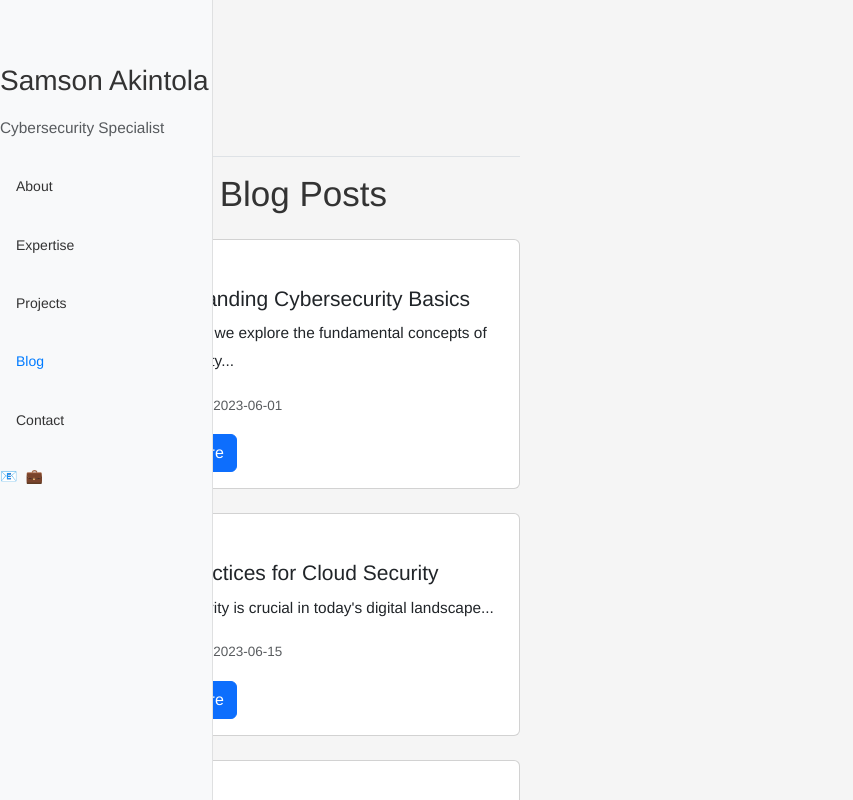
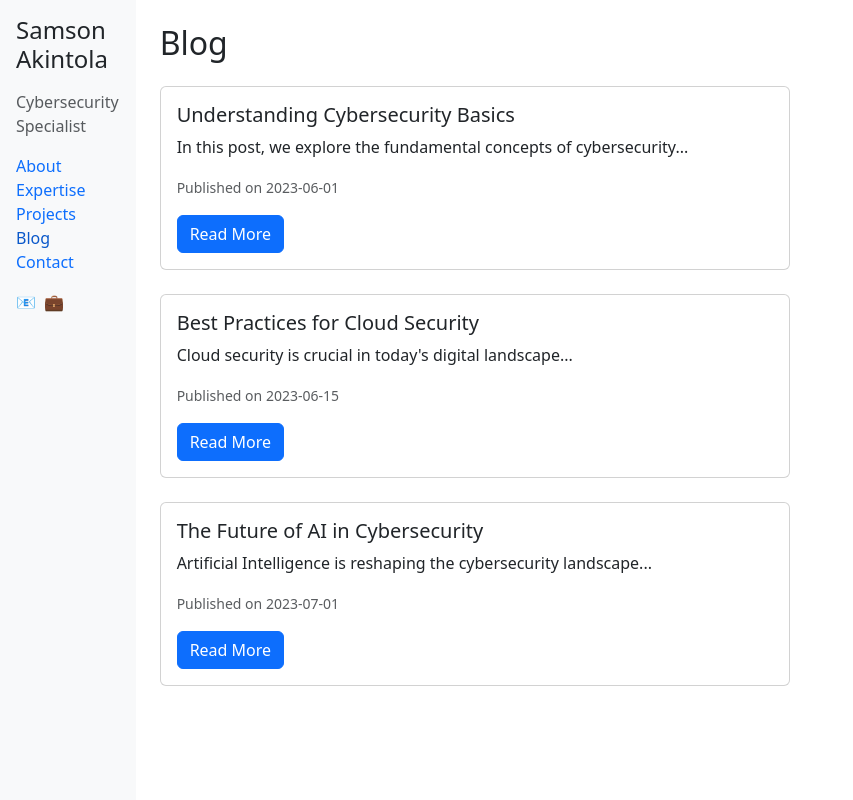
Before and after one commit to Paqads/paqs, a React (Vite) app: page / in a window 1280 px wide. Both pictures are taken after a click on the button "Blog". Shown: the whole page, without its empty margins (0-853 px from the left). Built offline with nearby package versions, Linux system fonts and the light colour scheme.

Commit message:
Optimize components for Bootstrap and minimize custom CSS

```diff
--- a/src/About.jsx
+++ b/src/About.jsx
@@ -1,14 +1,13 @@
 import React from 'react';
-import './About.css';
 
 const About = () => {
   return (
     <div className="row">
       <div className="col-md-4 mb-4">
         <div className="about-image-container">
-          <img src="public/images/samson-akintola.jpg" alt="Samson Akintola" className="img-fluid rounded-circle" />
+          <img src="/path/to/your/image.jpg" alt="Samson Akintola" className="img-fluid rounded-circle" />
           <div className="image-overlay">
-            <p>Samson Akintola</p>
+            <p className="h5 mb-0">Samson Akintola</p>
             <p>Cybersecurity Specialist</p>
           </div>
         </div>
@@ -18,29 +17,29 @@ const About = () => {
 
         <h3 className="mt-4">Core Expertise</h3>
         <ul className="list-unstyled">
-          <li>✔️ Risk Management</li>
-          <li>✔️ Infrastructure Design and Optimization</li>
-          <li>✔️ Identity and Access Management (IAM)</li>
-          <li>✔️ Cybersecurity Strategy and Implementation</li>
-          <li>✔️ Network Architecture and Security</li>
-          <li>✔️ Process Compliance and Automation</li>
+          <li className="mb-2">✔️ Risk Management</li>
+          <li className="mb-2">✔️ Infrastructure Design and Optimization</li>
+          <li className="mb-2">✔️ Identity and Access Management (IAM)</li>
+          <li className="mb-2">✔️ Cybersecurity Strategy and Implementation</li>
+          <li className="mb-2">✔️ Network Architecture and Security</li>
+          <li className="mb-2">✔️ Process Compliance and Automation</li>
         </ul>
 
         <h3 className="mt-4">Experience Highlights</h3>
         <ul className="list-unstyled">
-          <li>🚀 Improved system efficiency by 20% and reduced downtime by 25% as a Cyber Security Analyst at Paqads Limited.</li>
-          <li>🚀 Engineered a network with 99.9% operational efficiency and achieved 100% uptime for critical IT servers at Shamartech Limited.</li>
-          <li>🚀 Successfully designed and implemented security protocols that increased system integrity and compliance by 20%.</li>
-          <li>🚀 Reduced configuration errors by 40% through effective management of Puppet Open Source and Enterprise servers.</li>
+          <li className="mb-2">🚀 Improved system efficiency by 20% and reduced downtime by 25% as a Cyber Security Analyst at Paqads Limited.</li>
+          <li className="mb-2">🚀 Engineered a network with 99.9% operational efficiency and achieved 100% uptime for critical IT servers at Shamartech Limited.</li>
+          <li className="mb-2">🚀 Successfully designed and implemented security protocols that increased system integrity and compliance by 20%.</li>
+          <li className="mb-2">🚀 Reduced configuration errors by 40% through effective management of Puppet Open Source and Enterprise servers.</li>
         </ul>
 
         <h3 className="mt-4">Certifications</h3>
         <ul className="list-unstyled">
-          <li>🏅 Certified Information Systems Security Professional (CISSP)</li>
-          <li>🏅 Microsoft Office Specialist (MOS)</li>
-          <li>🏅 AWS Certified Solutions Architect - Associate</li>
-          <li>🏅 Computer Technical Support</li>
-          <li>🏅 Scrum Master Certified (SMC)</li>
+          <li className="mb-2">🏅 Certified Information Systems Security Professional (CISSP)</li>
+          <li className="mb-2">🏅 Microsoft Office Specialist (MOS)</li>
+          <li className="mb-2">🏅 AWS Certified Solutions Architect - Associate</li>
+          <li className="mb-2">🏅 Computer Technical Support</li>
+          <li className="mb-2">🏅 Scrum Master Certified (SMC)</li>
         </ul>
 
         <h3 className="mt-4">Passion for Technology</h3>
--- a/src/App.css
+++ b/src/App.css
@@ -1,139 +1,8 @@
-html, body {
-  height: 100%;
-  margin: 0;
-  padding: 0;
-  overflow: hidden;
-}
-
-body {
-  font-family: 'Helvetica Neue', Arial, sans-serif;
-  line-height: 1.6;
-  color: #333;
-  background-color: #f5f5f5;
-}
-
-#root {
-  height: 100%;
-}
-
-.app {
-  display: flex;
-  height: 100%;
-  overflow: hidden;
-}
-
-nav {
-  width: 250px;
-  background-color: #fff;
-  padding: 40px;
-  box-shadow: 2px 0 5px rgba(0,0,0,0.1);
-  display: flex;
-  flex-direction: column;
-  overflow-y: auto;
-  flex-shrink: 0;
-}
-
-.nav-content {
-  flex: 1;
-}
-
-main {
-  flex-grow: 1;
-  padding: 60px;
-  overflow-y: auto;
-  display: flex;
-  flex-direction: column;
-}
-
-h1 {
-  font-size: 1.8em;
-  font-weight: 300;
-  margin: 0 0 10px 0;
-}
-
-.title {
-  font-size: 1em;
-  color: #666;
-  margin-bottom: 40px;
-}
-
-nav button {
-  display: block;
-  width: 100%;
-  text-align: left;
-  background: none;
-  border: none;
-  font-size: 1em;
-  margin: 10px 0;
-  padding: 5px 0;
-  color: #999;
-  cursor: pointer;
-  transition: color 0.3s ease;
-}
-
-nav button:hover, nav button.active {
-  color: #333;
-}
-
-.social-icons {
-  margin-top: 20px;
-}
-
-.social-icons a {
-  font-size: 1.5em;
-  margin-right: 10px;
-  text-decoration: none;
-}
-
-h2 {
-  font-size: 2.5em;
-  font-weight: 300;
-  margin-bottom: 30px;
-  color: #333;
-}
-
-h3 {
-  font-size: 1.5em;
-  font-weight: 300;
-  margin-top: 30px;
-  margin-bottom: 15px;
-  color: #333;
-}
-
-p {
-  font-size: 1.1em;
-  line-height: 1.8;
-  max-width: 800px;
-}
-body {
-  font-size: .875rem;
-}
 
 .sidebar {
-  position: fixed;
+  height: 100vh;
+  position: sticky;
   top: 0;
-  bottom: 0;
-  left: 0;
-  z-index: 100;
-  padding: 48px 0 0;
-  box-shadow: inset -1px 0 0 rgba(0, 0, 0, .1);
-}
-
-.sidebar .nav-link {
-  font-weight: 500;
-  color: #333;
-}
-
-.sidebar .nav-link.active {
-  color: #007bff;
-}
-
-.navbar-brand {
-  padding-top: .75rem;
-  padding-bottom: .75rem;
-  font-size: 1rem;
-  background-color: rgba(0, 0, 0, .25);
-  box-shadow: inset -1px 0 0 rgba(0, 0, 0, .25);
 }
 
 .about-image-container {
@@ -160,214 +29,14 @@ body {
 .about-image-container:hover .image-overlay {
   opacity: 1;
 }
-.about-content ul, .expertise-list {
-  list-style-type: none;
-  padding-left: 0;
-}
 
-.about-content li, .expertise-list li {
-  margin-bottom: 10px;
-  padding-left: 20px;
-  position: relative;
-}
-
-.about-content li:before, .expertise-list li:before {
-  content: "•";
-  position: absolute;
-  left: 0;
-  color: #666;
-}
-
-.expertise-content {
-  max-width: 800px;
-  margin: 0 auto;
-}
-
-.expertise-intro {
-  font-size: 1.1em;
-  line-height: 1.6;
-  margin-bottom: 30px;
-  color: #555;
-}
-
-.expertise-area {
-  margin-bottom: 40px;
-}
-
-.expertise-area h3 {
-  font-size: 1.8em;
-  color: #333;
-  margin-bottom: 20px;
-  border-bottom: 2px solid #eee;
-  padding-bottom: 10px;
-}
-
-.expertise-list {
-  display: grid;
-  grid-template-columns: repeat(auto-fill, minmax(300px, 1fr));
-  gap: 25px;
-  padding: 0;
-}
-
-.expertise-list li {
-  background-color: #fff;
-  padding: 25px;
-  border-radius: 8px;
-  box-shadow: 0 4px 6px rgba(0,0,0,0.1);
-  transition: all 0.3s ease;
-  position: relative;
-  overflow: hidden;
-}
-
-.expertise-list li:before {
-  content: "";
-  position: absolute;
-  top: 0;
-  left: 0;
-  width: 4px;
-  height: 100%;
-  background-color: #333;
-  transform: scaleY(0);
-  transition: transform 0.3s ease;
-}
-
-.expertise-list li:hover {
-  transform: translateY(-5px);
-  box-shadow: 0 6px 12px rgba(0,0,0,0.15);
-}
-
-.expertise-list li:hover:before {
-  transform: scaleY(1);
-}
-
-.expertise-list li strong {
-  display: block;
-  font-size: 1.2em;
-  margin-bottom: 10px;
-  color: #333;
-}
-
-.expertise-list li p {
-  font-size: 0.95em;
-  color: #666;
-  margin: 0;
-}
-
-.expertise-combination {
-  background-color: #f9f9f9;
-  padding: 30px;
-  border-radius: 8px;
-  margin-top: 40px;
-}
-
-.expertise-combination h3 {
-  color: #333;
-  margin-bottom: 20px;
-}
-
-.expertise-combination ul {
-  list-style-type: none;
-  padding-left: 0;
-}
-
-.expertise-combination li {
-  margin-bottom: 10px;
-  padding-left: 20px;
-  position: relative;
-}
-
-.expertise-combination li:before {
-  content: "→";
-  position: absolute;
-  left: 0;
-  color: #333;
-}
-
-@media (max-width: 768px) {
-  .expertise-list {
-    grid-template-columns: 1fr;
-  }
-
-  .expertise-combination {
-    padding: 20px;
-  }
-}
-
-.projects-grid {
-  display: grid;
-  grid-template-columns: repeat(auto-fill, minmax(300px, 1fr));
-  gap: 30px;
-}
-
-.project-card {
-  background-color: #fff;
-  padding: 30px;
-  border-radius: 4px;
-  box-shadow: 0 2px 4px rgba(0,0,0,0.1);
-}
-
-.project-card h3 {
-  font-size: 1.3em;
-  margin-top: 0;
-  margin-bottom: 15px;
-}
-
-.contact-content form {
-  max-width: 500px;
-}
-
-.form-group {
-  margin-bottom: 20px;
-}
-
-label {
-  display: block;
-  margin-bottom: 5px;
-}
-
-input[type="text"],
-input[type="email"],
-textarea {
-  width: 100%;
-  padding: 10px;
-  border: 1px solid #ddd;
-  border-radius: 4px;
-  font-size: 1em;
-}
-
-textarea {
-  height: 150px;
-}
-
-button[type="submit"] {
-  background-color: #333;
-  color: #fff;
-  border: none;
-  padding: 10px 20px;
-  font-size: 1em;
-  cursor: pointer;
-  transition: background-color 0.3s ease;
-}
-
-button[type="submit"]:hover {
-  background-color: #555;
-}
-
-@media (max-width: 768px) {
-  .app {
-    flex-direction: column;
+@media (max-width: 767.98px) {
+  .sidebar {
     height: auto;
-    overflow: auto;
-  }
-
-  nav {
-    width: 100%;
-    padding: 20px;
-    overflow: visible;
+    position: static;
   }
 
   main {
-    padding: 30px;
-    overflow: visible;
+    margin-top: 20px;
   }
 }
--- a/src/App.jsx
+++ b/src/App.jsx
@@ -11,33 +11,26 @@ const App = () => {
 
   const renderSection = () => {
     switch(activeSection) {
-      case 'about':
-        return <About />;
-      case 'expertise':
-        return <Expertise />;
-      case 'projects':
-        return <Projects />;
-      case 'contact':
-        return <Contact />;
-      case 'blog':
-        return <Blog />;
-      default:
-        return <About />;
+      case 'about': return <About />;
+      case 'expertise': return <Expertise />;
+      case 'projects': return <Projects />;
+      case 'contact': return <Contact />;
+      case 'blog': return <Blog />;
+      default: return <About />;
     }
   };
 
   return (
     <div className="container-fluid">
       <div className="row">
-        <nav className="col-md-3 col-lg-2 d-md-block bg-light sidebar">
-          <div className="position-sticky pt-3">
-            <h1 className="h3 mb-3">Samson Akintola</h1>
+        <nav className="col-md-3 col-lg-2 bg-light sidebar p-3">
+          <h1 className="h4 mb-3">Samson Akintola</h1>
           <p className="text-muted">Cybersecurity Specialist</p>
           <ul className="nav flex-column">
             {['about', 'expertise', 'projects', 'blog', 'contact'].map(section => (
               <li className="nav-item" key={section}>
                 <button
-                    className={`nav-link ${activeSection === section ? 'active' : ''}`}
+                  className={`nav-link btn btn-link text-start p-0 ${activeSection === section ? 'active' : ''}`}
                   onClick={() => setActiveSection(section)}
                 >
                   {section.charAt(0).toUpperCase() + section.slice(1)}
@@ -46,16 +39,13 @@ const App = () => {
             ))}
           </ul>
           <div className="mt-3">
-              <a href="mailto:notifies.sam@gmail.com" className="me-2" aria-label="Email">📧</a>
-              <a href="https://linkedin.com/in/yourprofile" target="_blank" rel="noopener noreferrer" aria-label="LinkedIn">💼</a>
-            </div>
+            <a href="mailto:notifies.sam@gmail.com" className="me-2 text-decoration-none" aria-label="Email">📧</a>
+            <a href="https://linkedin.com/in/yourprofile" target="_blank" rel="noopener noreferrer" className="text-decoration-none" aria-label="LinkedIn">💼</a>
           </div>
         </nav>
 
         <main className="col-md-9 ms-sm-auto col-lg-10 px-md-4">
-          <div className="d-flex justify-content-between flex-wrap flex-md-nowrap align-items-center pt-3 pb-2 mb-3 border-bottom">
-            <h2>{activeSection.charAt(0).toUpperCase() + activeSection.slice(1)}</h2>
-          </div>
+          <h2 className="my-4">{activeSection.charAt(0).toUpperCase() + activeSection.slice(1)}</h2>
           {renderSection()}
         </main>
       </div>
--- a/src/Blog.jsx
+++ b/src/Blog.jsx
@@ -5,9 +5,6 @@ const Blog = () => {
   const [loading, setLoading] = useState(true);
 
   useEffect(() => {
-    // This is a placeholder for fetching blog posts
-    // In a real application, you would fetch from an API
-    const fetchPosts = async () => {
     // Simulating API call with setTimeout
     setTimeout(() => {
       const dummyPosts = [
@@ -18,22 +15,22 @@ const Blog = () => {
       setPosts(dummyPosts);
       setLoading(false);
     }, 1000);
-    };
-
-    fetchPosts();
   }, []);
 
   if (loading) {
-    return <div className="text-center">Loading posts...</div>;
+    return <div className="text-center">
+      <div className="spinner-border" role="status">
+        <span className="visually-hidden">Loading...</span>
+      </div>
+    </div>;
   }
 
   return (
     <div className="blog-posts">
-      <h2 className="mb-4">Latest Blog Posts</h2>
       {posts.map(post => (
         <div key={post.id} className="card mb-4">
           <div className="card-body">
-            <h3 className="card-title">{post.title}</h3>
+            <h3 className="card-title h5">{post.title}</h3>
             <p className="card-text">{post.content}</p>
             <p className="card-text"><small className="text-muted">Published on {post.date}</small></p>
             <a href="#" className="btn btn-primary">Read More</a>
```
Lines whose indentation alone changed are shown as unchanged.
